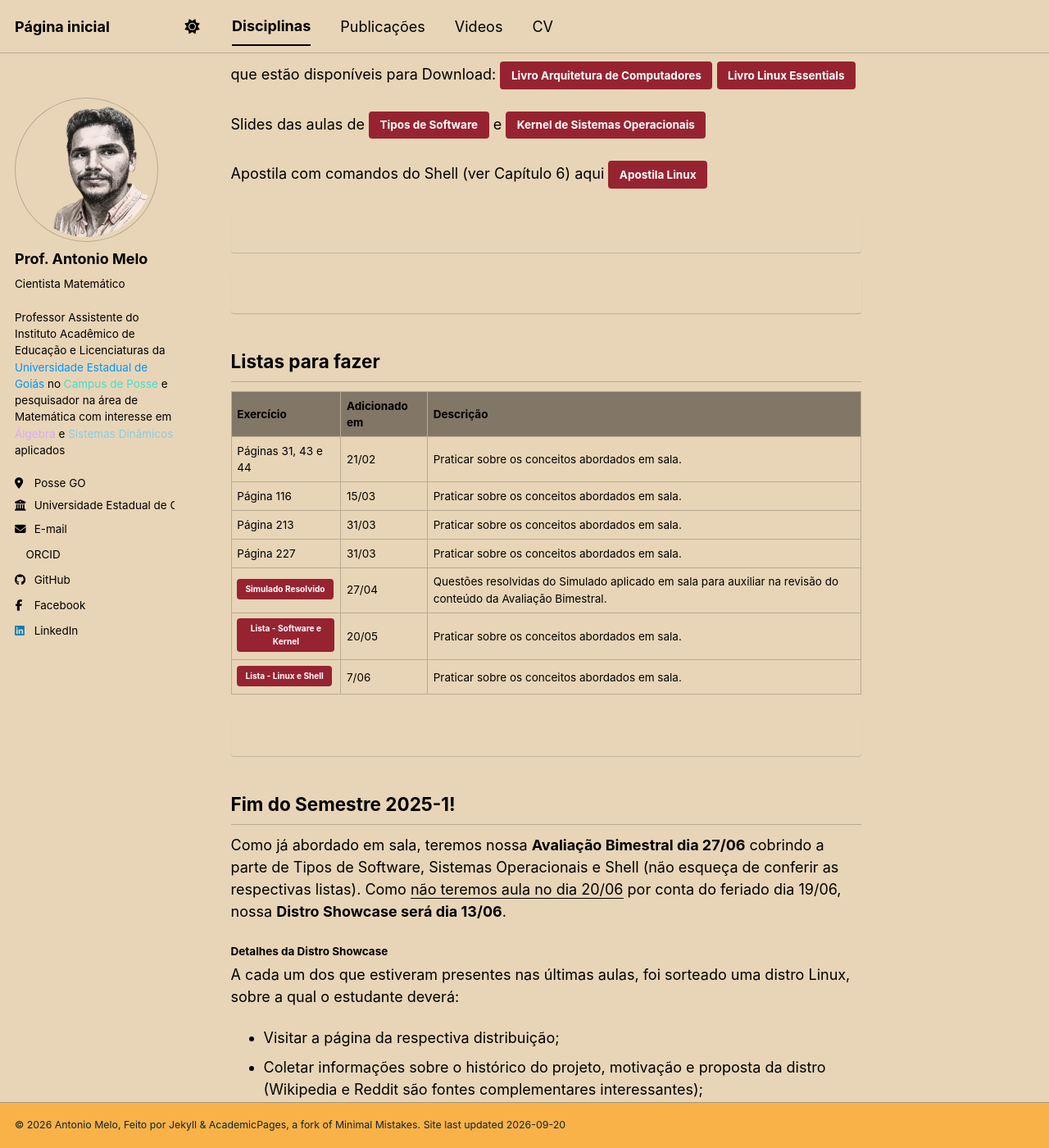
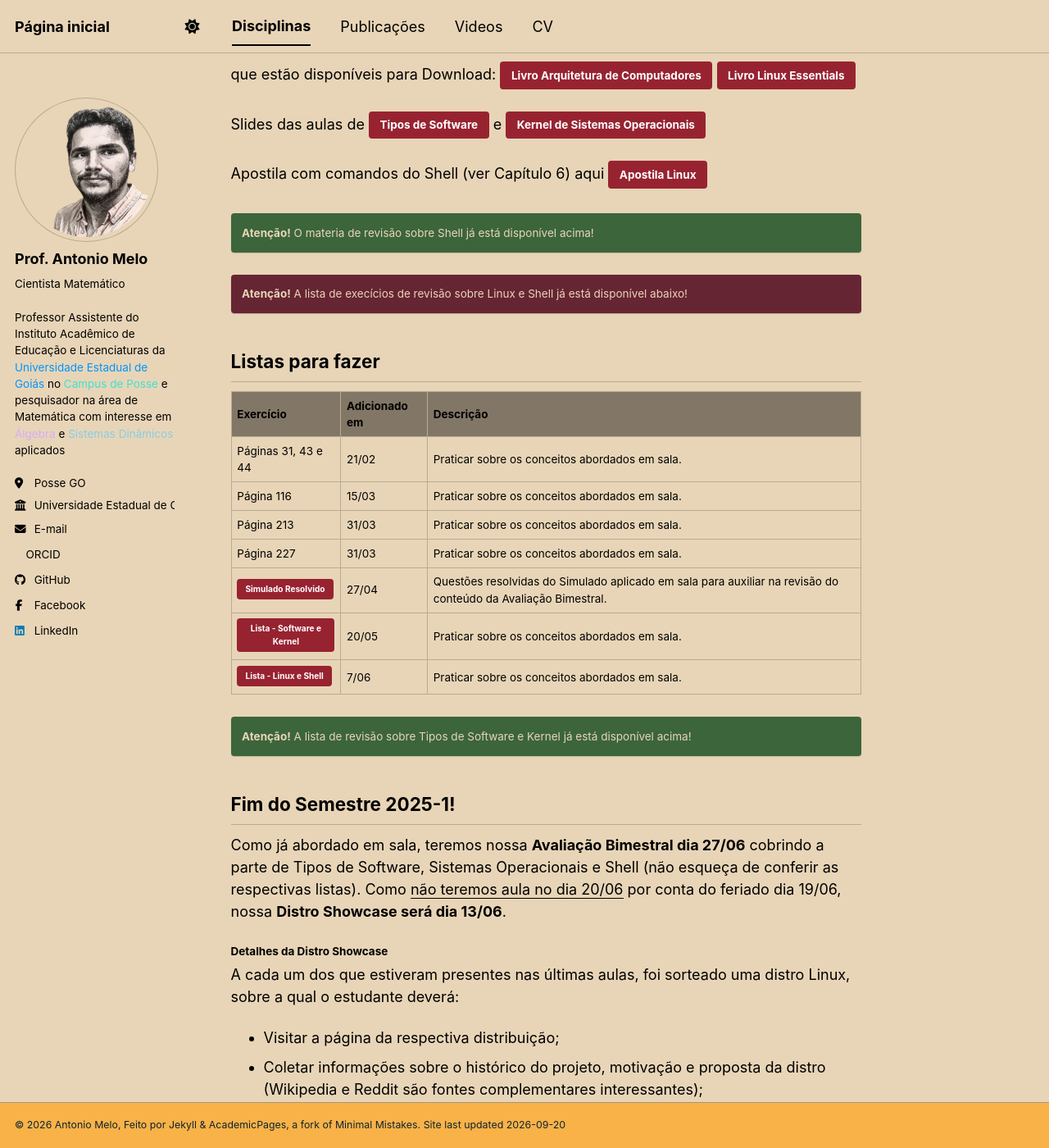
Before and after one commit to antmelo/antmelo.github.io, a Jekyll site: the page built from _teaching/2025-1-sistemas.md, in a window 1280 px wide and 1400 px high, scrolled down 1110 px. Shown: the whole window at 82% size. Built offline with Jekyll 4.4.1, drawn with Linux system fonts in a browser that asks for light colours; nearby versions of some CDN libraries; a style sheet for code colours, icons or effects is not loaded.

Commit message:
Update _notices.scss

```diff
--- a/_sass/layout/_notices.scss
+++ b/_sass/layout/_notices.scss
@@ -16,7 +16,7 @@
   font-family: $global-font-family;
   font-size: $type-size-6 !important;
   text-indent: initial; /* override*/
-  background-color: var($notice-color);
+  background-color: $notice-color;
   border-radius: $border-radius;
   box-shadow: 0 1px 1px rgba($notice-color, 0.25);
   color: #e8d5b7;
```
